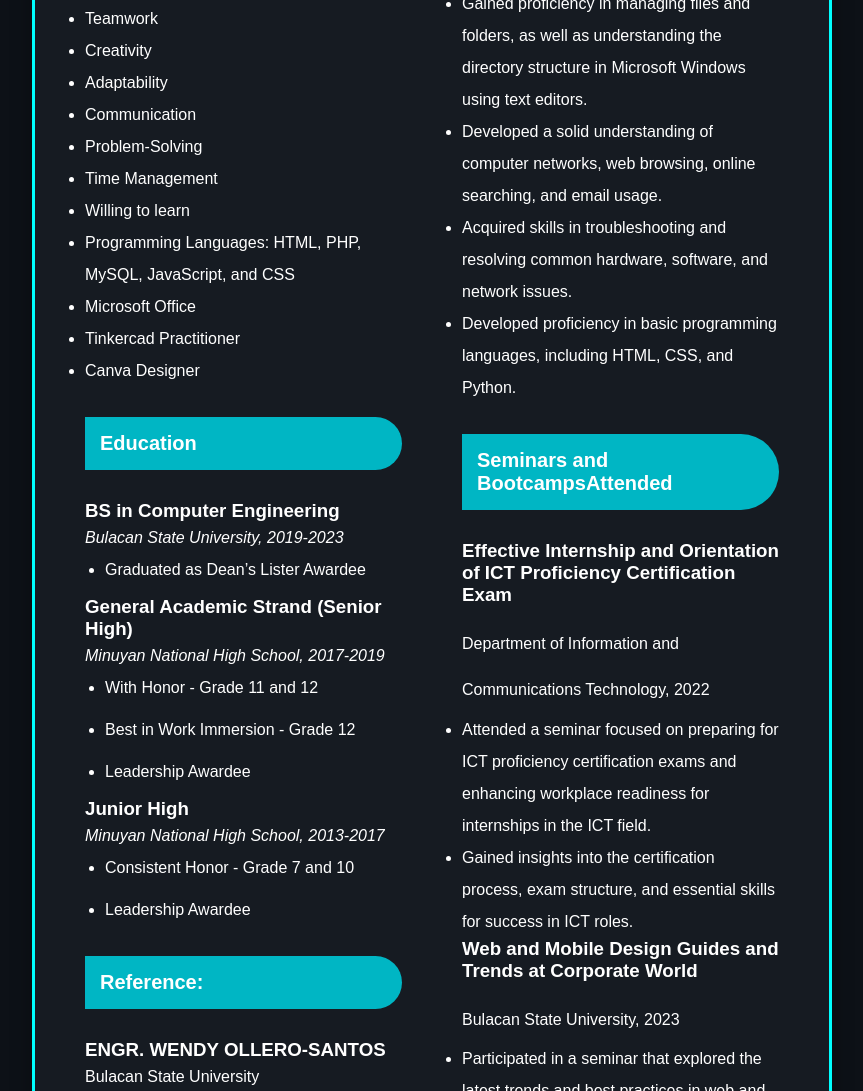
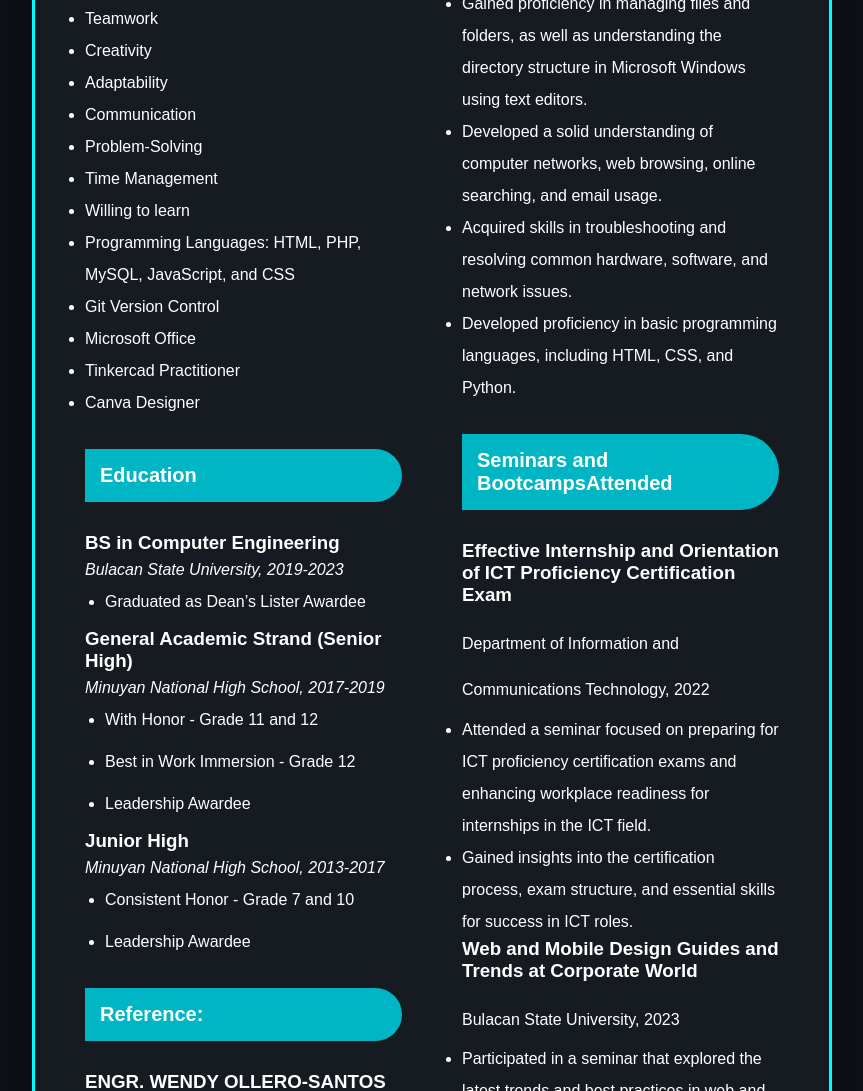
Before and after one commit to curlyblondehair/My-Resume, a plain HTML site: page index.html in a window 1280 px wide. Shown: the part 778-1869 px from the top of the page, without its empty margins (208-1071 px from the left). Drawn offline with Linux system fonts and the light colour scheme.

Commit message:
Update on Skills Section

```diff
--- a/index.html
+++ b/index.html
@@ -33,6 +33,7 @@
                     <li>Time Management</li>
                     <li>Willing to learn</li>
                     <li>Programming Languages: HTML, PHP, MySQL, JavaScript, and CSS</li>
+                    <li>Git Version Control</li>
                     <li>Microsoft Office</li>
                     <li>Tinkercad Practitioner</li>
                     <li>Canva Designer</li>
```
